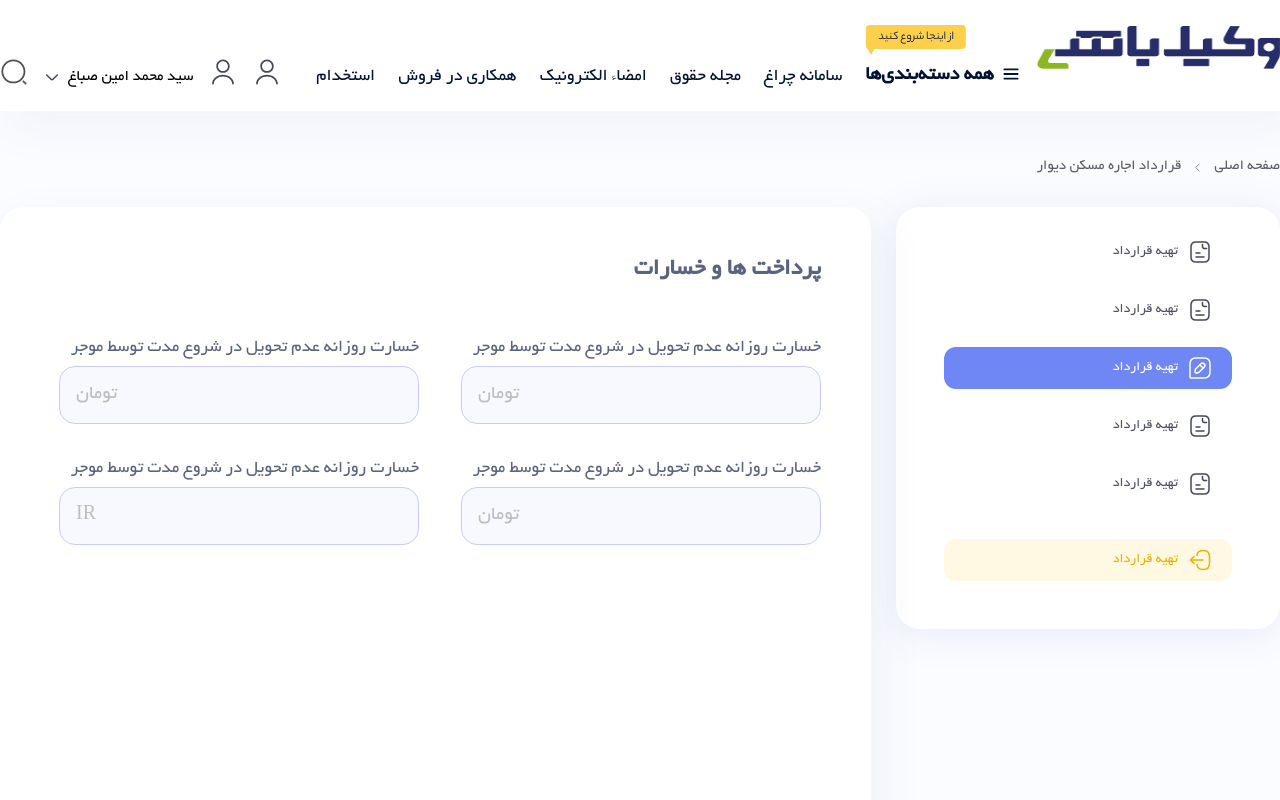
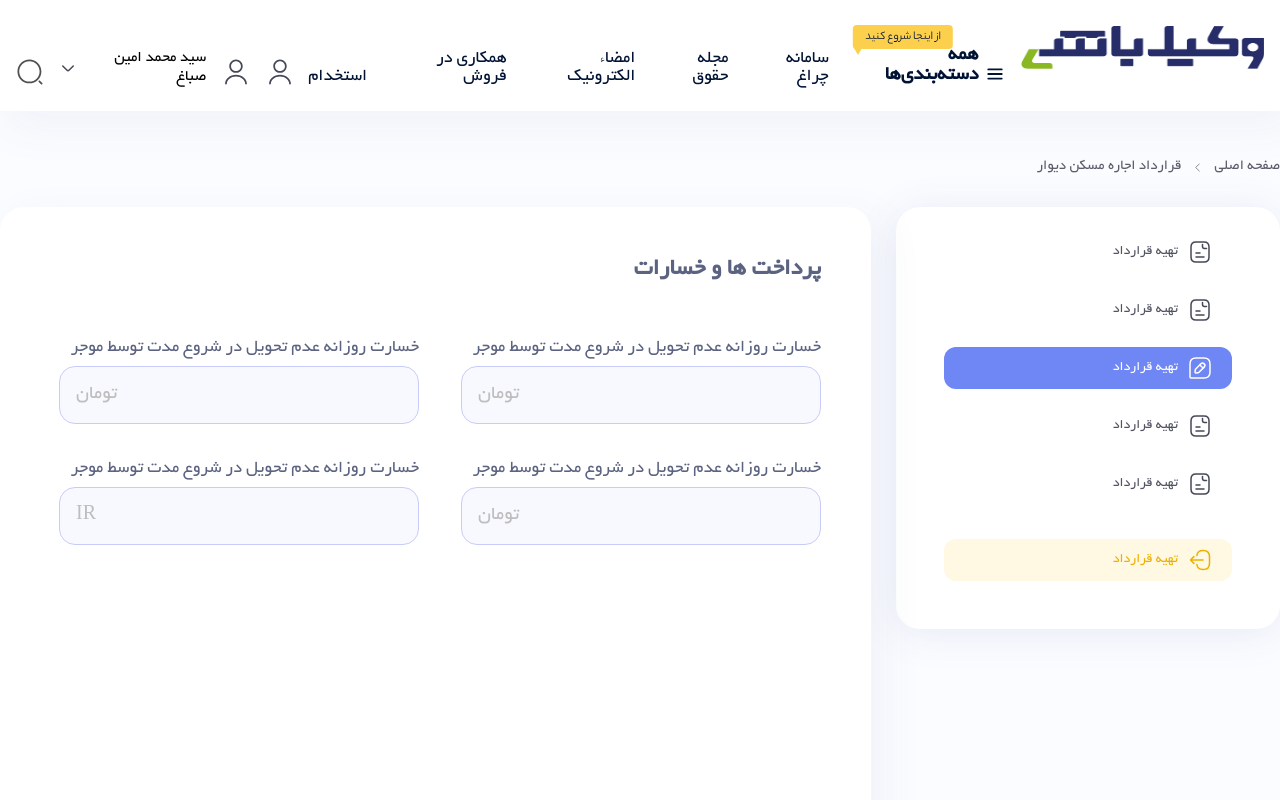
Before and after one commit to POOYASP2/vakil-bashe-task, a plain HTML site: page index.html in a window 1280 px wide. Shown: the top 800 px of the page. Drawn offline with Linux system fonts and the light colour scheme.

Commit message:
fix: padding for header desktop

```diff
--- a/style/style-desktop.css
+++ b/style/style-desktop.css
@@ -235,6 +235,7 @@
     box-shadow: 10px 14px 44px 5px rgba(65, 79, 145, 0.05);
   }
   .headr-container {
+    padding-inline: 16px;
     display: flex;
     align-items: flex-end;
     gap: 14px;
```
